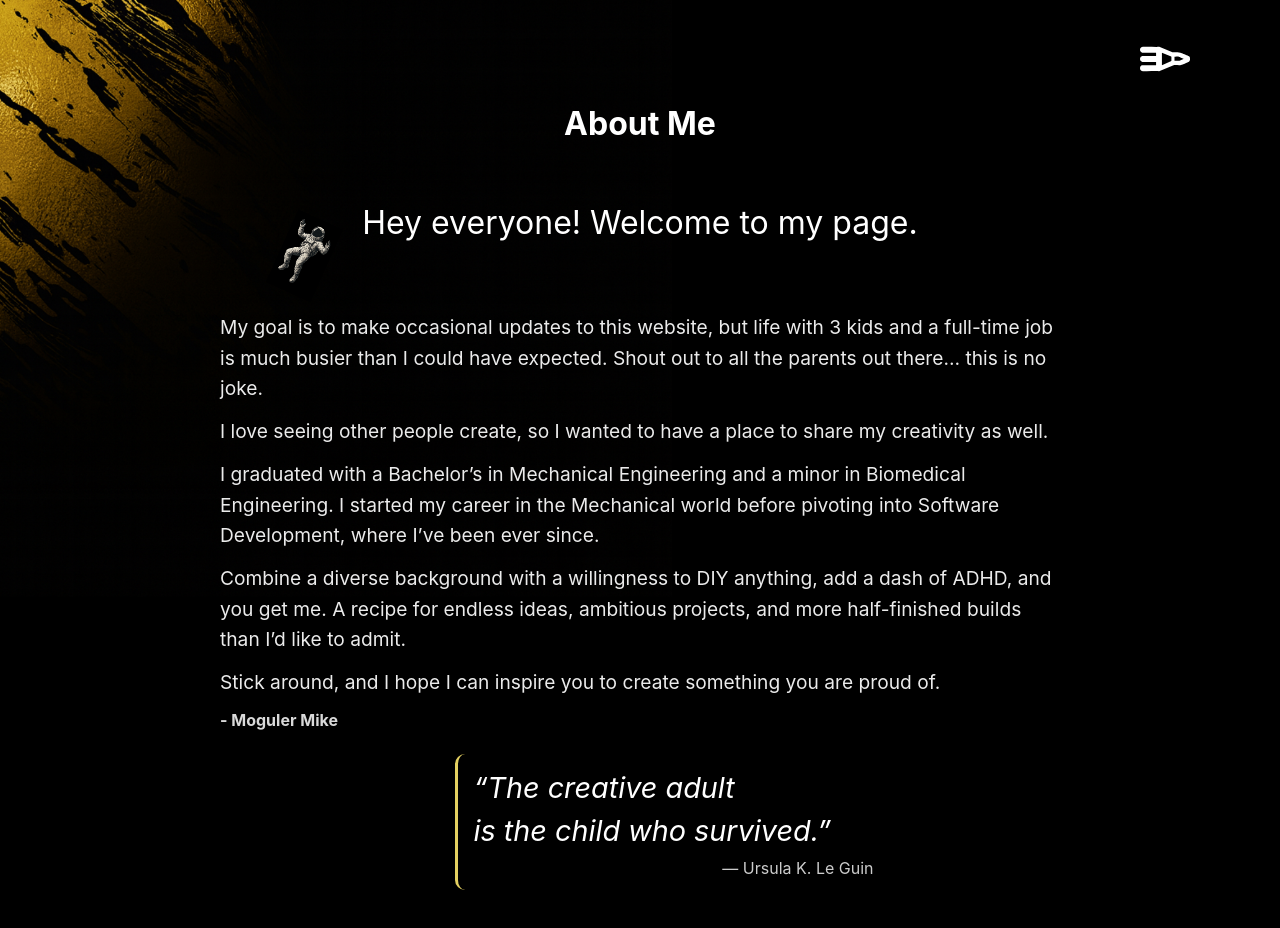
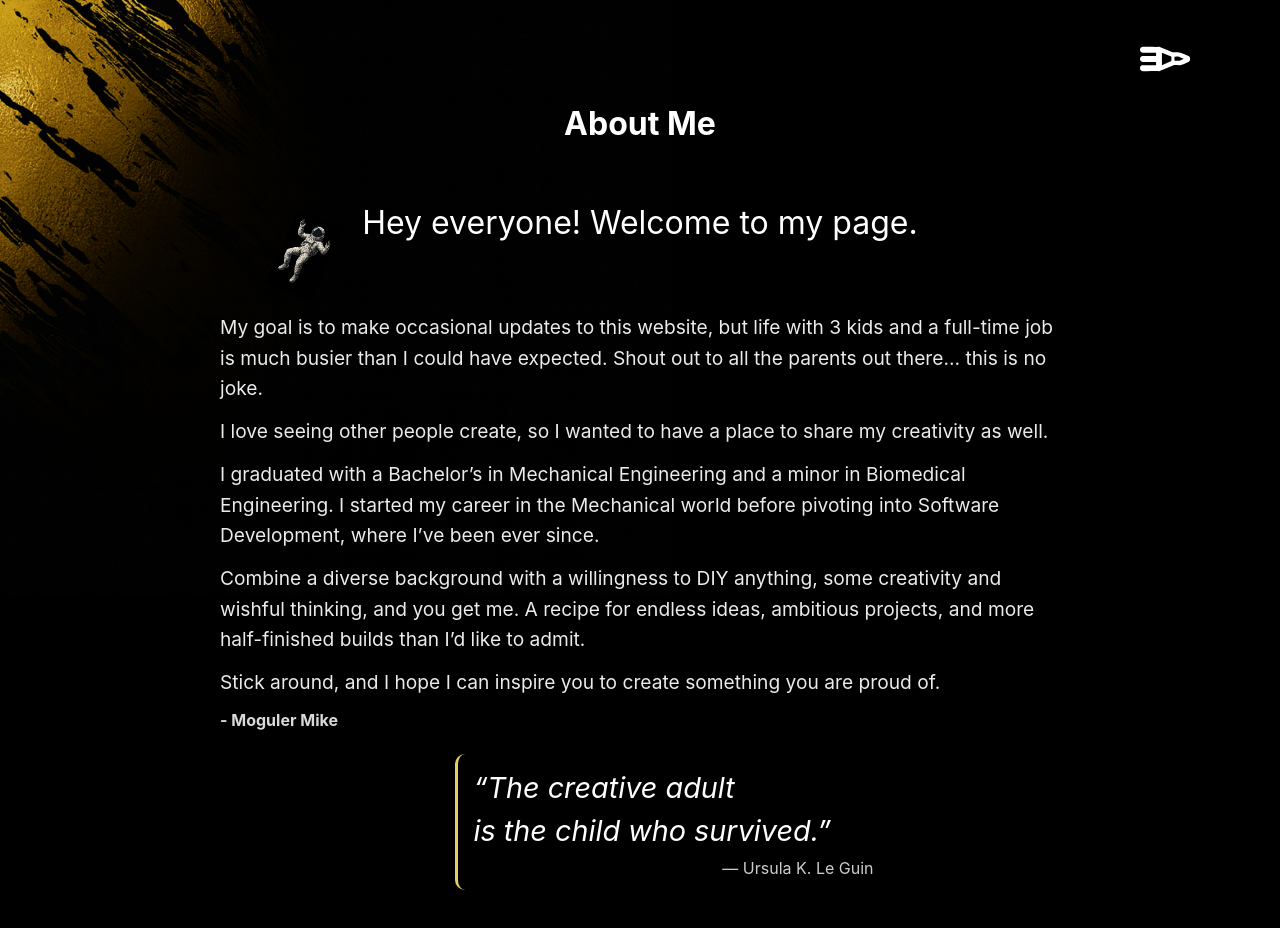
Before and after one commit to mogulermike/ProjectHailMary, a React (Vite) app: page /aboutme in a window 1280 px wide. Shown: the top 928 px of the page. Built offline with nearby package versions, Linux system fonts and the light colour scheme.

Commit message:
about me

```diff
--- a/src/pages/AboutPage.jsx
+++ b/src/pages/AboutPage.jsx
@@ -114,9 +114,10 @@ export default function AboutPage() {
         </Paragraph>
 
         <Paragraph>
-          Combine a diverse background with a willingness to DIY anything, add a
-          dash of ADHD, and you get me. A recipe for endless ideas, ambitious
-          projects, and more half-finished builds than I’d like to admit.
+          Combine a diverse background with a willingness to DIY anything, some
+          creativity and wishful thinking, and you get me. A recipe for endless
+          ideas, ambitious projects, and more half-finished builds than I’d like
+          to admit.
         </Paragraph>
 
         <Paragraph>
```
